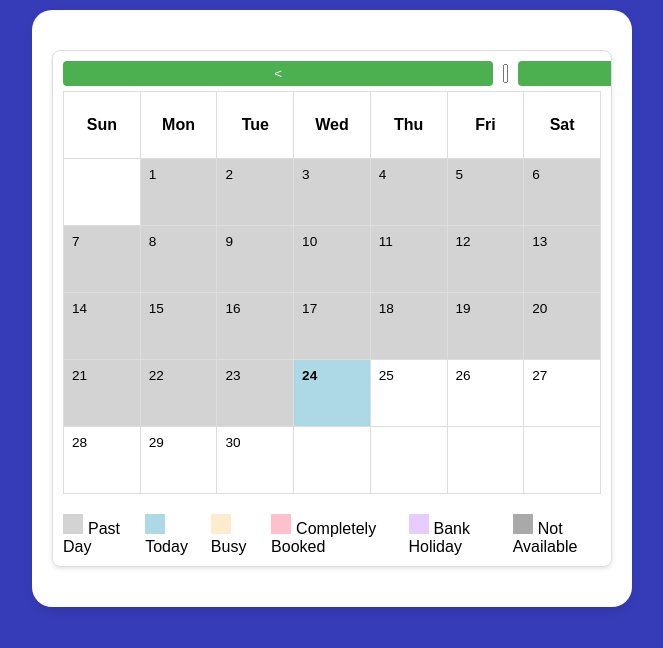
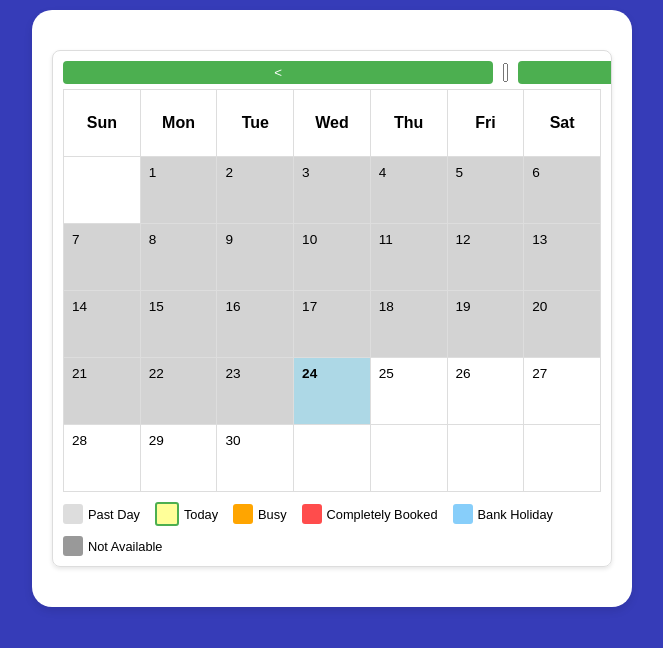
Before and after one commit to hostel4pets-co-uk/hostel4pets, a plain HTML site: page calendar_test.html in a window 1280 px wide. Shown: the whole page, without its empty margins (0-663 px from the left). Drawn offline with Linux system fonts and the light colour scheme; no server answers.

Commit message:
Refactoring

```diff
--- a/calendar.js
+++ b/calendar.js
@@ -391,37 +391,20 @@ class Calendar {
     // Add a legend to the calendar
     addLegend() {
         const legend = document.createElement('div');
-        legend.style.marginTop = '20px';
+        legend.className = 'calendar-legend';
         legend.innerHTML = `
-        <div style="display: flex; gap: 15px; align-items: center;">
-            <div>
-                <span style="display: inline-block; width: 20px; height: 20px;
-                background-color: ${this.backgroundColours.PAST}; margin-right: 5px;"></span>Past Day
+        <div class="calendar-legend-row">
+            <div><span class="legend-box past"></span>Past Day</div>
+            <div><span class="legend-box today"></span>Today</div>
+            <div><span class="legend-box busy"></span>Busy</div>
+            <div><span class="legend-box booked"></span>Completely Booked</div>
+            <div><span class="legend-box bankholiday"></span>Bank Holiday</div>
+            <div><span class="legend-box not-available"></span>Not Available</div>
             </div>
-            <div>
-                <span style="display: inline-block; width: 20px; height: 20px;
-                background-color: ${this.backgroundColours.TODAY}; margin-right: 5px;"></span>Today
-            </div>
-            <div>
-                <span style="display: inline-block; width: 20px; height: 20px;
-                background-color: ${this.backgroundColours.BUSY}; margin-right: 5px;"></span>Busy
-            </div>
-            <div>
-                <span style="display: inline-block; width: 20px; height: 20px;
-                background-color: ${this.backgroundColours.BOOKED}; margin-right: 5px;"></span>Completely Booked
-            </div>
-            <div>
-                <span style="display: inline-block; width: 20px; height: 20px;
-                background-color: ${this.backgroundColours.BANKHOLIDAY}; margin-right: 5px;"></span>Bank Holiday
-            </div>
-            <div>
-                <span style="display: inline-block; width: 20px; height: 20px;
-                background-color: ${this.backgroundColours.NOT_AVAILABLE}; margin-right: 5px;"></span>Not Available
-            </div>
-        </div>
-    `;
+        `;
         this.container.appendChild(legend);
     }
+
 
     getDateKey(date) {
         const year = date.getFullYear();
--- a/styles.css
+++ b/styles.css
@@ -250,7 +250,7 @@ button:hover {
   border: 1px solid #ddd;
   border-radius: 8px;
   box-shadow: 0 2px 4px rgba(0, 0, 0, 0.1);
-  overflow-x: auto;
+  overflow-x: hidden; /* stop sideways scroll, let children wrap instead */
 }
 
 .calendar-title {
@@ -281,7 +281,7 @@ button:hover {
   border: 2px solid #4caf50;
 }
 
-/* Calendar buttons and inputs */
+/* Calendar header */
 .calendar-container .calendar-header {
   display: flex;
   justify-content: space-between;
@@ -291,13 +291,13 @@ button:hover {
 }
 
 .calendar-container button {
-  padding: 5px 10px;
+  padding: 4px 8px;
   background: #4caf50;
   color: white;
   border: none;
   border-radius: 4px;
   cursor: pointer;
-  flex-shrink: 0; /* don’t collapse buttons */
+  flex: 0 0 auto;
 }
 
 .calendar-container button:hover {
@@ -305,11 +305,71 @@ button:hover {
 }
 
 .calendar-container input[type="month"] {
-  flex: 1;      /* shrink/stretch with space */
-  min-width: 0; /* prevents overflow on slim screens */
+  flex: 1; /* takes all remaining space */
+  min-width: 0;
+  font-size: 0.85em;
+  text-align: center;
+}
+
+/* Legend */
+.calendar-container .calendar-legend {
+  display: flex;
+  flex-wrap: wrap;
+  gap: 6px 12px;
+  justify-content: center;
+  margin-top: 10px;
+  font-size: 0.8em;
+}
+
+.calendar-legend {
+  margin-top: 15px;
   font-size: 0.85em;
 }
 
+.calendar-legend-row {
+  display: flex;
+  flex-wrap: wrap;
+  gap: 10px 15px;
+  align-items: center;
+}
+
+.calendar-legend-row div {
+  display: flex;
+  align-items: center;
+  white-space: nowrap;
+}
+
+.legend-box {
+  display: inline-block;
+  width: 20px;
+  height: 20px;
+  margin-right: 5px;
+  border-radius: 3px;
+}
+
+.legend-box.past {
+  background-color: var(--past, #ddd);
+}
+
+.legend-box.today {
+  background-color: var(--today, #ffff99);
+}
+
+.legend-box.busy {
+  background-color: var(--busy, #ffa500);
+}
+
+.legend-box.booked {
+  background-color: var(--booked, #ff4c4c);
+}
+
+.legend-box.bankholiday {
+  background-color: var(--bankholiday, #87cefa);
+}
+
+.legend-box.not-available {
+  background-color: var(--not-available, #999);
+}
 
 /* Animation */
 @keyframes fadeIn {
```
